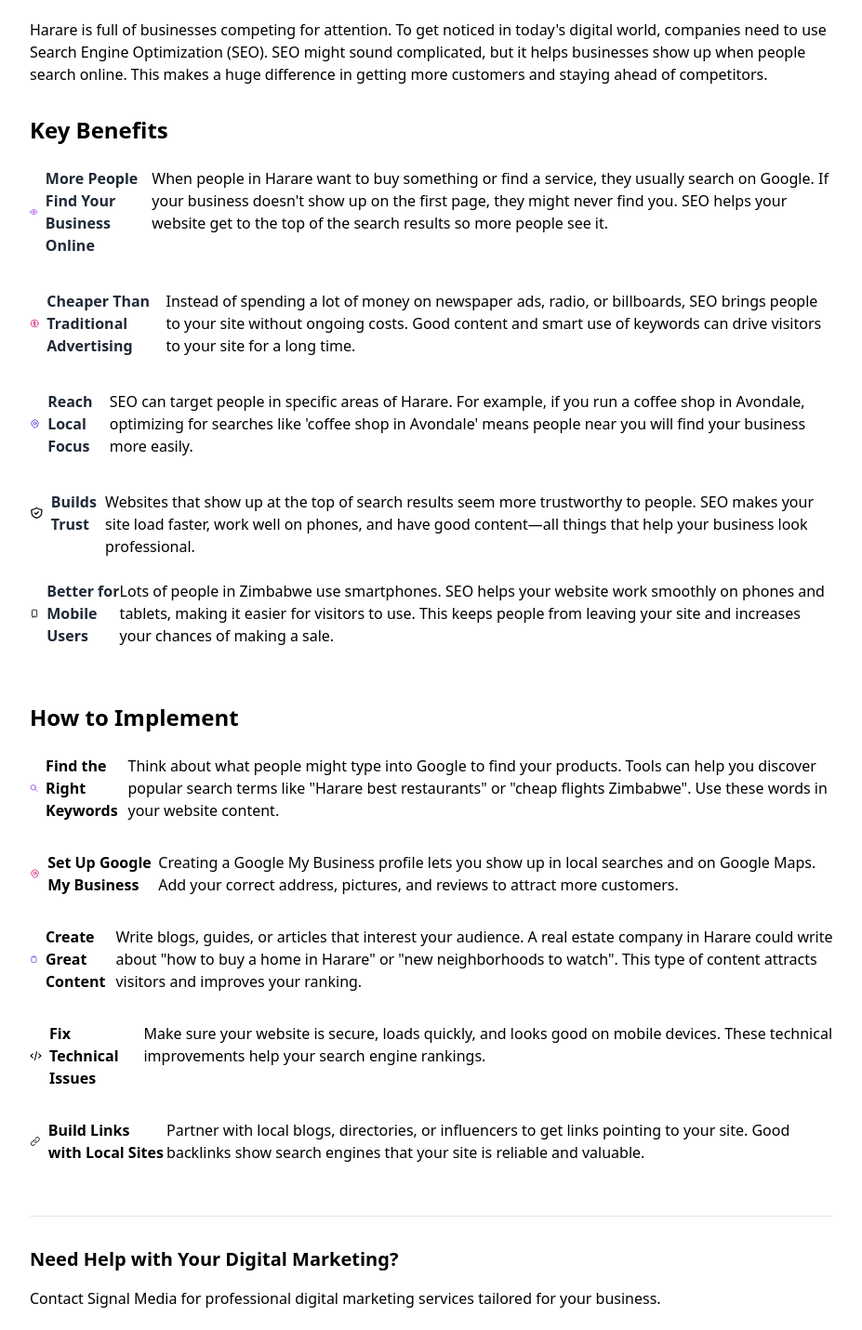
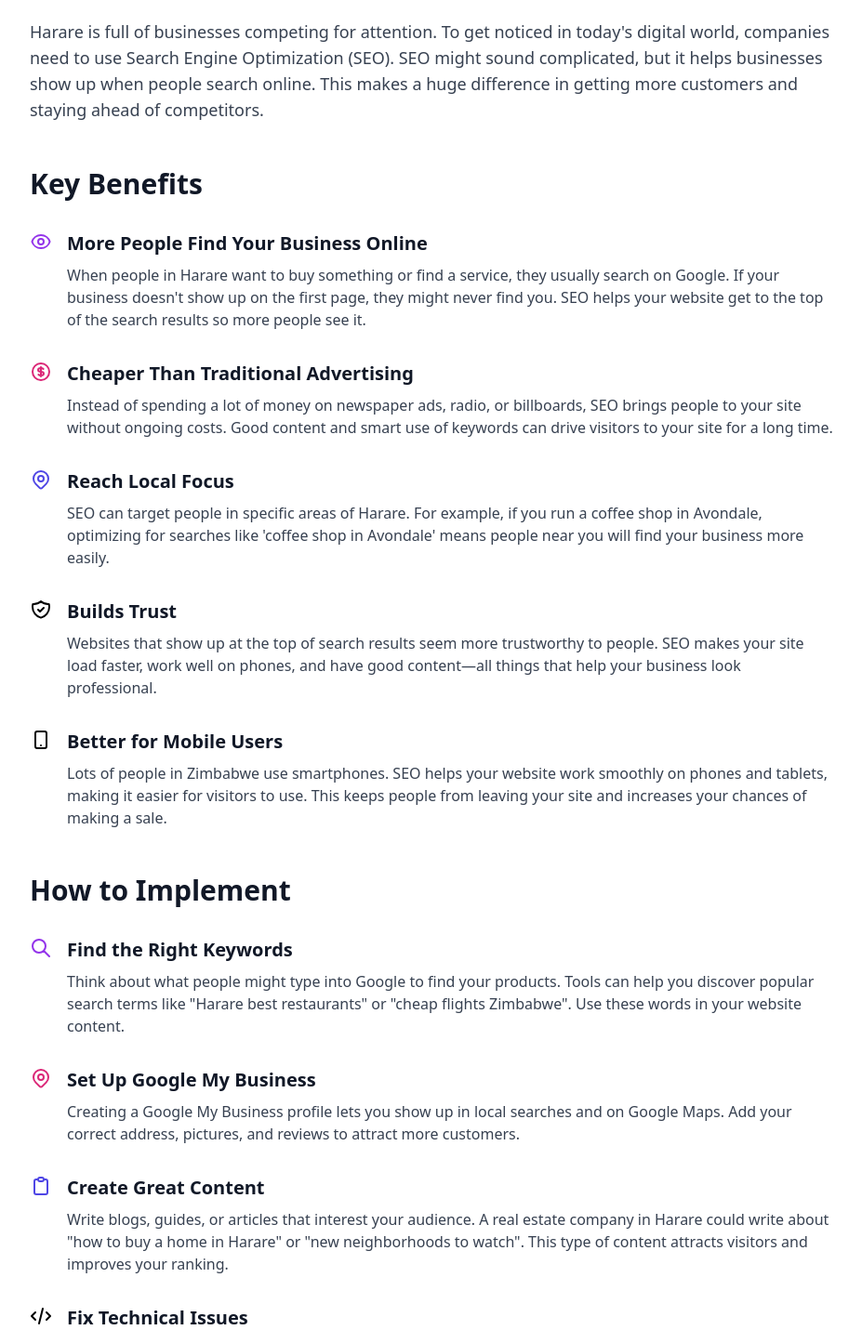
Before and after one commit to alaricjames/signal-media-project, a React (Vite) app: page /blog/why-seo-matters-harare in a window 1280 px wide. Shown: the part 260-1691 px from the top of the page at 93% size, without its empty margins (176-1103 px from the left). Built offline with nearby package versions, Linux system fonts and the light colour scheme.

Commit message:
blog post styling

```diff
--- a/src/pages/BlogPost.jsx
+++ b/src/pages/BlogPost.jsx
@@ -3,25 +3,9 @@ import { useParams, Link } from 'react-router-dom';
 import { blogPosts } from '../data/blogPosts';
 
 const BlogPost = () => {
-  console.log('Raw blogPosts:', blogPosts);
-  console.log('Type of blogPosts:', typeof blogPosts);
-  console.log('Is Array:', Array.isArray(blogPosts));
-  console.log('Length:', blogPosts.length);
+  const { slug } = useParams();
+  const post = blogPosts.find(p => p.slug === slug);
 
-  const { slug } = useParams();
-
-  console.log('Current slug:', slug);
-  console.log('Available posts:', blogPosts);
-
-  const post = blogPosts.find(p => {
-    console.log('Checking post:', p);
-    console.log('Slug match:', p.slug === slug);
-    return p.slug === slug;
-  });
-
-  console.log('Found post:', post);
-
-  // Scroll to top when component mounts
   useEffect(() => {
     window.scrollTo(0, 0);
   }, []);
@@ -36,37 +20,21 @@ const BlogPost = () => {
     );
   }
 
-  const safeContent = post.content || {};
-  const benefits = safeContent.benefits || [];
-  const howTo = safeContent.howTo || [];
-
-  // Custom function to handle text with bold parts
-  const renderTextWithBold = (text, boldText) => {
-    const parts = text.split(boldText);
-    return parts.reduce((acc, part, index) => {
-      acc.push(part);
-      if (index < parts.length - 1) {
-        acc.push(<strong key={`bold-${index}`}>{boldText}</strong>);
-      }
-      return acc;
-    }, []);
-  };
-
   return (
     <div className="max-w-4xl mx-auto px-4 py-16">
-      <h1 className="text-4xl font-bold mb-4">{post.title}</h1>
+      <h1 className="text-4xl font-bold mb-4 text-gray-900">{post.title}</h1>
       <p className="text-gray-600 mb-8">{post.date}</p>
 
-      <div className="prose lg:prose-xl">
-        <p className="mb-8">{safeContent.intro}</p>
+      <div className="prose lg:prose-xl max-w-none">
+        <p className="text-lg text-gray-700 mb-12">{post.content.intro}</p>
 
-        <h2 className="text-2xl font-bold mb-6">Key Benefits</h2>
-        <div className="grid gap-6 mb-12">
-          {benefits.map((benefit, index) => (
-            <div key={index} className="flex items-start">
-              <div className="flex items-center mb-3">
+        <h2 className="text-3xl font-bold mb-8 text-gray-900">Key Benefits</h2>
+        <div className="grid gap-8 mb-12">
+          {post.content.benefits.map((benefit, index) => (
+            <div key={index} className="flex items-start space-x-4">
+              <div className="flex-shrink-0">
                 <svg
-                  className={`h-6 w-6 text-${benefit.icon.color}-600 mr-2`}
+                  className={`h-6 w-6 text-${benefit.icon.color}-600`}
                   fill="none"
                   stroke="currentColor"
                   viewBox="0 0 24 24"
@@ -81,20 +49,22 @@ const BlogPost = () => {
                     />
                   ))}
                 </svg>
-                <strong className="text-gray-800">{benefit.title}</strong>
               </div>
-              <p>{benefit.description}</p>
+              <div>
+                <h3 className="text-xl font-semibold mb-2 text-gray-900">{benefit.title}</h3>
+                <p className="text-gray-700">{benefit.description}</p>
+              </div>
             </div>
           ))}
         </div>
 
-        <h2 className="text-2xl font-bold mb-6">How to Implement</h2>
-        <div className="grid gap-6">
-          {howTo.map((step, index) => (
-            <div key={index} className="flex items-start">
-              <div className="flex items-center mb-2">
+        <h2 className="text-3xl font-bold mb-8 text-gray-900">How to Implement</h2>
+        <div className="grid gap-8">
+          {post.content.howTo.map((step, index) => (
+            <div key={index} className="flex items-start space-x-4">
+              <div className="flex-shrink-0">
                 <svg
-                  className={`h-5 w-5 text-${step.icon.color}-600 mr-2`}
+                  className={`h-6 w-6 text-${step.icon.color}-600`}
                   fill="none"
                   stroke="currentColor"
                   viewBox="0 0 24 24"
@@ -109,18 +79,20 @@ const BlogPost = () => {
                     />
                   ))}
                 </svg>
-                <strong>{step.title}</strong>
               </div>
-              <p>{step.description}</p>
+              <div>
+                <h3 className="text-xl font-semibold mb-2 text-gray-900">{step.title}</h3>
+                <p className="text-gray-700">{step.description}</p>
+              </div>
             </div>
           ))}
         </div>
       </div>
 
-      <div className="mt-12 pt-8 border-t">
-        <h3 className="text-xl font-bold mb-4">Need Help with Your Digital Marketing?</h3>
-        <p className="mb-6">Contact Signal Media for professional digital marketing services tailored for your business.</p>
-        <Link to="/#contact" className="gradient-bg text-white px-6 py-3 rounded hover:opacity-90 inline-block">
+      <div className="mt-12 pt-8 border-t border-gray-200">
+        <h3 className="text-xl font-bold mb-4 text-gray-900">Need Help with Your Digital Marketing?</h3>
+        <p className="text-gray-700 mb-6">Contact Signal Media for professional digital marketing services tailored for your business.</p>
+        <Link to="/#contact" className="bg-purple-600 text-white px-6 py-3 rounded-md hover:bg-purple-700 transition-colors inline-block">
           Contact Us
         </Link>
       </div>
```
